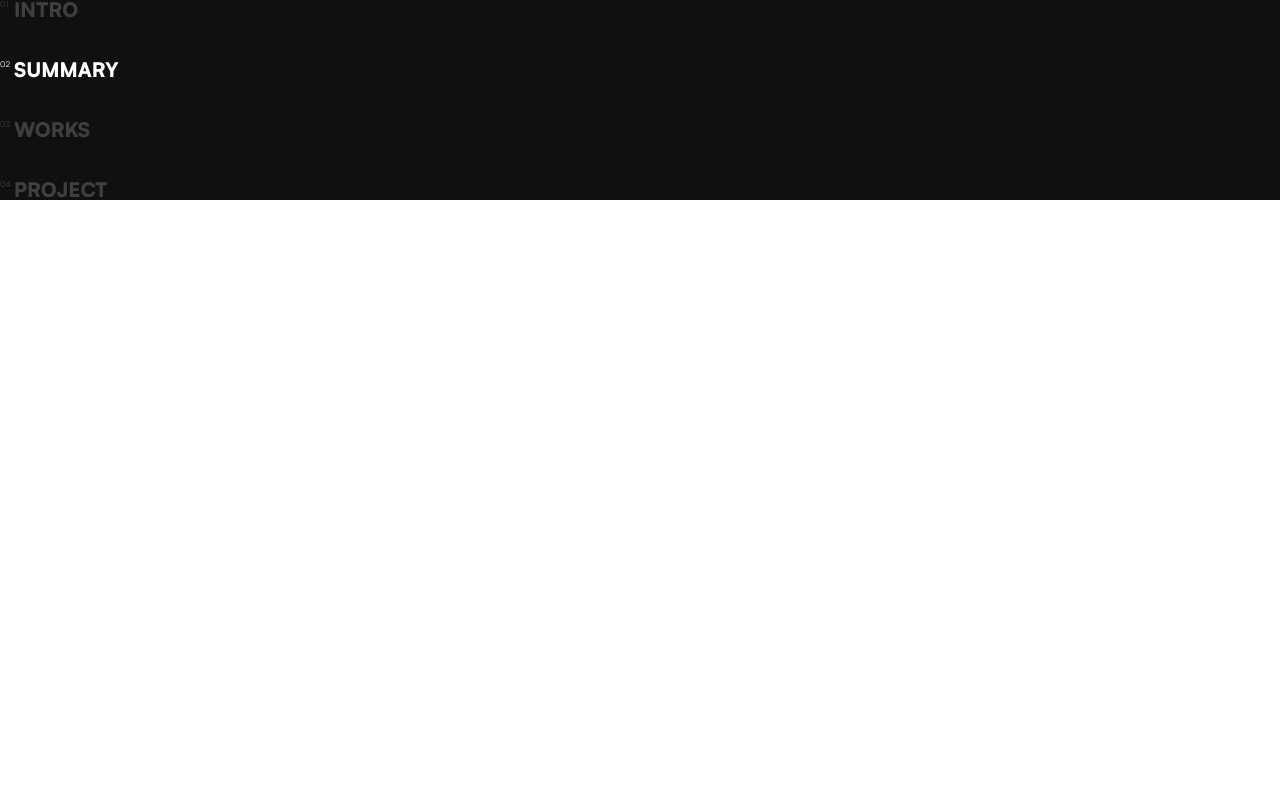
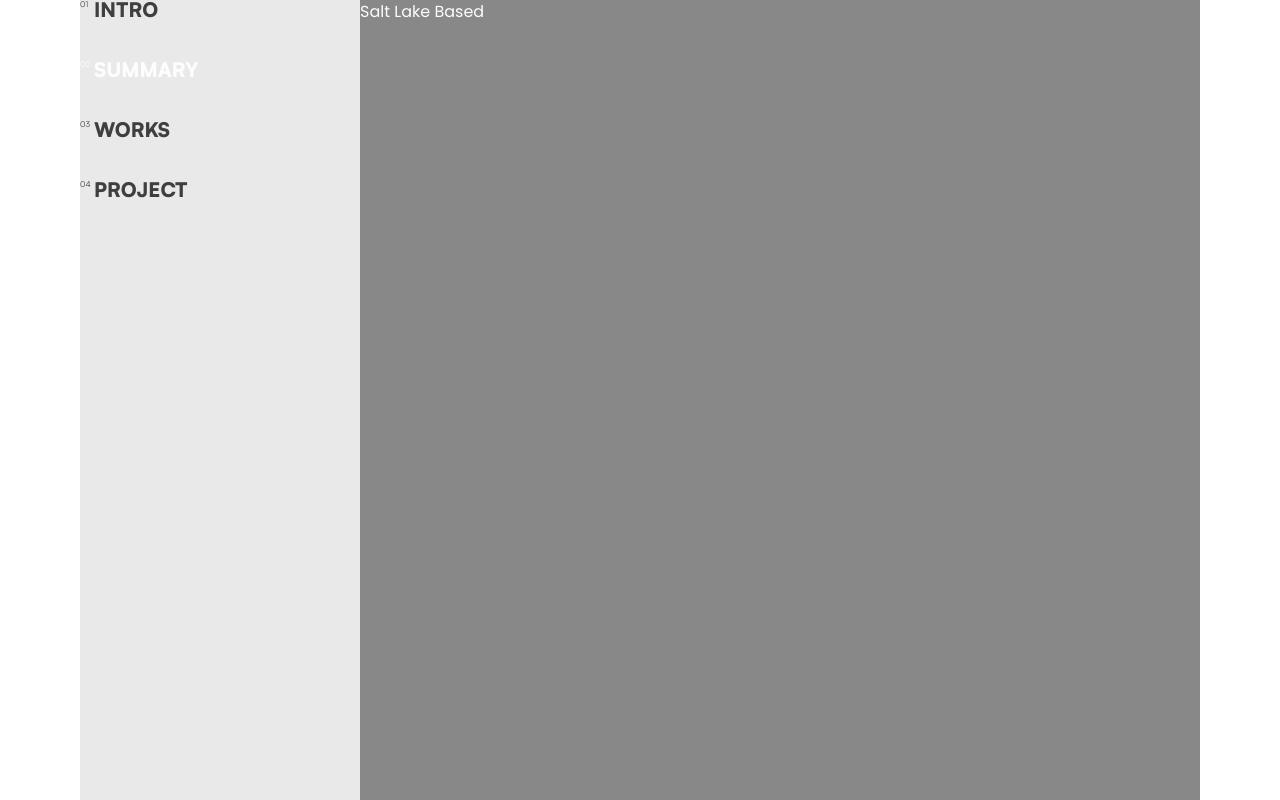
Before and after one commit to mackaykillian/portfolio, a React (Create React App) app: page / in a window 1280 px wide. Built offline with nearby package versions, Linux system fonts and the light colour scheme.

Commit message:
added layout styling

```diff
--- a/src/App.jsx
+++ b/src/App.jsx
@@ -9,6 +9,7 @@ import { useMediaQuery } from "react-responsive";
 // import AboutView from "./views/AboutView";
 // import ConnectView from "./views/ConnectView";
 import SummarySection from "./views/SummarySection";
+import Navigation from "./components/Navigation";
 
 export default function App() {
   const xsScreen = useMediaQuery({ minWidth: 0 });
@@ -18,22 +19,53 @@ export default function App() {
   const xlScreen = useMediaQuery({ minWidth: 1280 });
   const xxlScreen = useMediaQuery({ minWidth: 1536 });
 
-  // const introFrame = useRef();
-  // useGSAP(
-  //   () => {
-  //     gsap.from(".quick-bold", {
-  //       fontWeight: 100,
-  //       duration: 1.3,
-  //       stagger: 0.07,
-  //       ease: "power2.inOut",
-  //     });
-  //   },
-  //   { scope: introFrame }
-  // );
+  const navContainerStlye = {
+    xs: "w-full",
+    lg: "",
+  };
+
+  const layoutStyle = {
+    xs: {
+      padding: "px-6",
+      flex: "flex flex-col",
+      navWidth: "w-full",
+      contentWidth: "w-full",
+    },
+    sm: {
+      padding: "px-8",
+      flex: "flex flex-col",
+      navWidth: "w-full",
+      contentWidth: "w-10/12",
+    },
+    md: {
+      padding: "px-8",
+      flex: "flex flex-col",
+      navWidth: "w-full",
+      contentWidth: "w-10/12",
+    },
+    lg: {
+      padding: "px-10",
+      flex: "flex flex-row",
+      navWidth: "w-3/12",
+      contentWidth: "w-9/12",
+    },
+    xl: {
+      padding: "px-20",
+      flex: "flex flex-row",
+      navWidth: "w-3/12",
+      contentWidth: "w-9/12",
+    },
+  };
+
   return (
     <div className="app">
-      <div>
-        <SummarySection />
+      <div className="flex flex-col px-6 sm:px-8 lg:flex-row lg:px-10 xl:px-20">
+        <div className="w-full bg-neutral-300 lg:w-3/12">
+          <Navigation />
+        </div>
+        <div className="mx-auto w-full bg-neutral-600 sm:w-10/12 lg:w-9/12">
+          <SummarySection />
+        </div>
       </div>
     </div>
   );
--- a/src/views/SummarySection.jsx
+++ b/src/views/SummarySection.jsx
@@ -2,8 +2,10 @@ import Navigation from "../components/Navigation";
 
 function SummarySection() {
   return (
-    <div className="h-fit w-full bg-neutral-900 text-neutral-200">
-      <Navigation size="lg" mode="dark" />
+    <div className="flex h-screen w-full flex-row text-neutral-200">
+      <div className="">
+        <p className="text-neutral-100">Salt Lake Based</p>
+      </div>
     </div>
   );
 }
```
